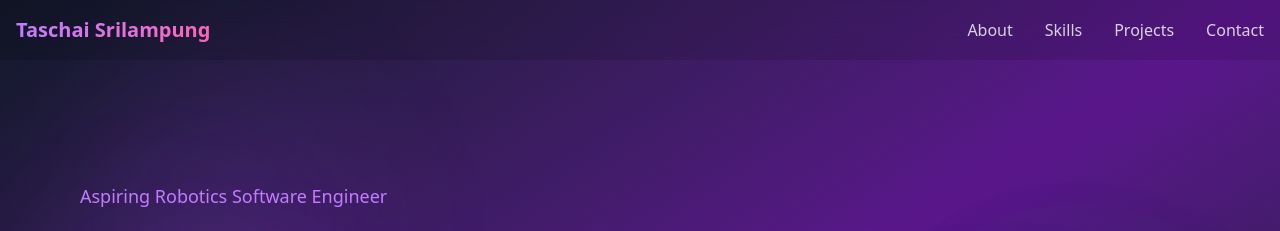
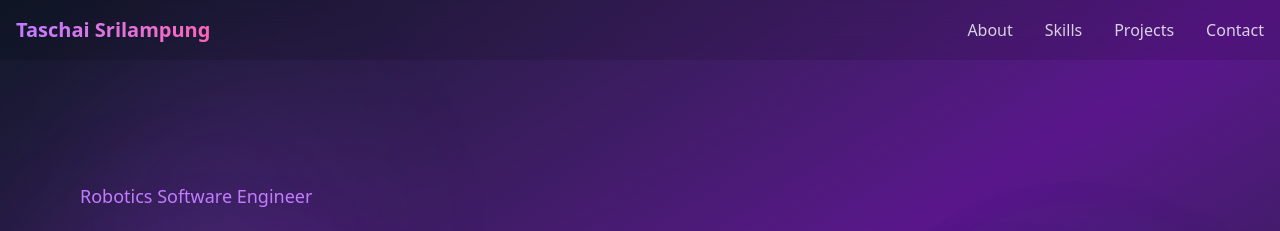
Before and after one commit to Taschai-Srilampung/Portfolio, a React (Vite) app: page / in a window 1280 px wide. Shown: the top 231 px of the page. Built offline with nearby package versions, Linux system fonts and the light colour scheme.

Commit message:
testGitAciton

```diff
--- a/src/component/HeroSection.jsx
+++ b/src/component/HeroSection.jsx
@@ -21,7 +21,7 @@ function HeroSection() {
 
           {/* Left content */}
           <div className="flex-1 max-w-2xl text-center lg:text-left mb-8 lg:mb-0">
-          <p className="text-purple-400 text-base md:text-lg mb-3 md:mb-4">Aspiring Robotics Software Engineer</p>
+          <p className="text-purple-400 text-base md:text-lg mb-3 md:mb-4">Robotics Software Engineer</p>
 <h1 className="text-3xl sm:text-4xl md:text-5xl lg:text-6xl xl:text-7xl font-bold text-white mb-4 md:mb-6 leading-tight">
   Hi, I'm{' '}
   <span className="bg-gradient-to-r from-purple-400 to-pink-400 bg-clip-text text-transparent">
```
